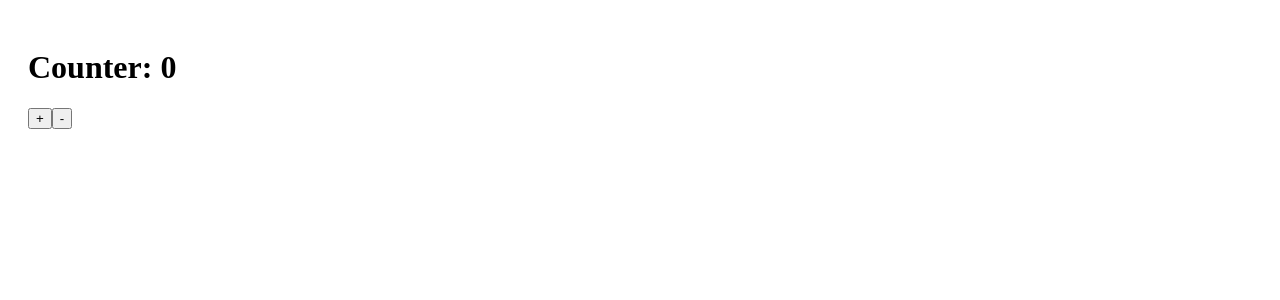
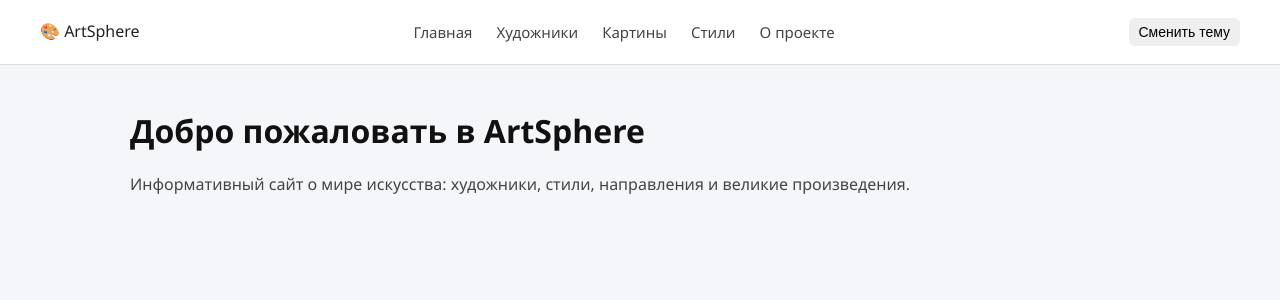
Before and after one commit to SaturninoErica/React-Redux, a React (Vite) app in the folder react-redux-app/: page / in a window 1280 px wide. Shown: the top 300 px of the page. Built offline with nearby package versions, Linux system fonts and the light colour scheme.

Commit message:
Задание 2 - настроила шапку главной страници

```diff
--- a/react-redux-app/src/App.jsx
+++ b/react-redux-app/src/App.jsx
@@ -1,23 +1,19 @@
-import { useDispatch, useSelector } from 'react-redux'
-import { decrement, increment } from './features/counterSlice'
+import Header from "./components/Header";
 
 function App() {
-  const count = useSelector(state => state.counter.value)
-  const dispatch = useDispatch()
+  return (
+    <div>
+      <Header />
 
-  return (
-    <div style={{ padding: 20 }}>
-      <h1>Counter: {count}</h1>
-
-      <button onClick={() => dispatch(increment())}>
-        +
-      </button>
-
-      <button onClick={() => dispatch(decrement())}>
-        -
-      </button>
+      <main style={{ padding: "40px" }}>
+        <h1>Добро пожаловать в ArtSphere</h1>
+        <p>
+          Информативный сайт о мире искусства: художники, стили,
+          направления и великие произведения.
+        </p>
+      </main>
     </div>
-  )
+  );
 }
 
-export default App
+export default App;
--- /dev/null
+++ b/react-redux-app/src/components/Header.css
@@ -0,0 +1,51 @@
+.navbar {
+    display: flex;
+    justify-content: space-between;
+    align-items: center;
+    padding: 18px 40px;
+    background-color: #ffffff;
+    border-bottom: 1px solid #ddd;
+    transition: background-color 0.3s ease, color 0.3s ease;
+}
+
+.logo {
+    font-size: 22px;
+    font-weight: bold;
+    color: #333;
+}
+
+.nav {
+    display: flex;
+    gap: 24px;
+}
+
+.nav-link {
+    text-decoration: none;
+    color: #444;
+    font-size: 15px;
+    position: relative;
+    transition: color 0.2s ease;
+}
+
+.nav-link:hover {
+    color: #000;
+}
+
+/* 🔥 ТЁМНАЯ ТЕМА */
+
+body.dark .navbar {
+    background-color: #111827;
+    border-bottom: 1px solid #2a2f45;
+}
+
+body.dark .logo {
+    color: #f3f4f6;
+}
+
+body.dark .nav-link {
+    color: #cbd5e1;
+}
+
+body.dark .nav-link:hover {
+    color: #ffffff;
+}
--- /dev/null
+++ b/react-redux-app/src/components/Header.jsx
@@ -0,0 +1,21 @@
+import "./Header.css";
+import ThemeToggle from "./ThemeToggle";
+
+function Header() {
+    return (
+        <header className="navbar">
+            <div style={{ display: "flex", alignItems: "center" }}>🎨 ArtSphere</div>
+
+            <nav className="nav">
+                <a href="#" className="nav-link">Главная</a>
+                <a href="#" className="nav-link">Художники</a>
+                <a href="#" className="nav-link">Картины</a>
+                <a href="#" className="nav-link">Стили</a>
+                <a href="#" className="nav-link">О проекте</a>
+            </nav>
+            <ThemeToggle />
+        </header>
+    );
+}
+
+export default Header;
--- /dev/null
+++ b/react-redux-app/src/components/ThemeToggle.jsx
@@ -0,0 +1,13 @@
+function ThemeToggle() {
+    const toggleTheme = () => {
+        document.body.classList.toggle("dark");
+    };
+
+    return (
+        <button onClick={toggleTheme} style={{ marginLeft: "20px", padding: "6px 10px" }}>
+            Сменить тему
+        </button>
+    );
+}
+
+export default ThemeToggle;
--- /dev/null
+++ b/react-redux-app/src/index.css
@@ -0,0 +1,85 @@
+/* Сброс и базовая модель коробки */
+* {
+    box-sizing: border-box;
+    margin: 0;
+    padding: 0;
+}
+
+/* Плавный скролл */
+html {
+    scroll-behavior: smooth;
+}
+
+/* Основной стиль страницы (СВЕТЛАЯ ТЕМА по умолчанию) */
+body {
+    font-family: "Segoe UI", Tahoma, Geneva, Verdana, sans-serif;
+    background-color: #f4f6f9;
+    color: #222;
+    line-height: 1.6;
+    transition: background-color 0.3s ease, color 0.3s ease;
+}
+
+/* Контейнер для контента */
+main {
+    max-width: 1100px;
+    margin: 0 auto;
+}
+
+/* Заголовки */
+h1,
+h2,
+h3,
+h4,
+h5 {
+    margin-bottom: 16px;
+    font-weight: 600;
+    color: #111;
+}
+
+/* Параграфы */
+p {
+    margin-bottom: 12px;
+    color: #444;
+}
+
+/* Ссылки */
+a {
+    color: inherit;
+}
+
+/* Кнопки (на будущее) */
+button {
+    cursor: pointer;
+    border: none;
+    border-radius: 6px;
+    padding: 8px 14px;
+    font-size: 14px;
+    transition: transform 0.1s ease, box-shadow 0.2s ease;
+}
+
+button:hover {
+    transform: translateY(-1px);
+    box-shadow: 0 2px 6px rgba(0, 0, 0, 0.15);
+}
+
+/* ===== 🌙 ТЁМНАЯ ТЕМА ===== */
+
+body.dark {
+    background-color: #1e1e2f;
+    color: #e5e7eb;
+}
+
+body.dark h1,
+body.dark h2,
+body.dark h3 {
+    color: #ffffff;
+}
+
+body.dark p {
+    color: #cbd5e1;
+}
+
+body.dark button {
+    background-color: #2c2f4a;
+    color: white;
+}
--- a/react-redux-app/src/main.jsx
+++ b/react-redux-app/src/main.jsx
@@ -3,6 +3,7 @@ import ReactDOM from 'react-dom/client'
 import { Provider } from 'react-redux'
 import { store } from './app/store'
 import App from './App'
+import "./index.css"
 
 ReactDOM.createRoot(document.getElementById('root')).render(
   <React.StrictMode>
```
